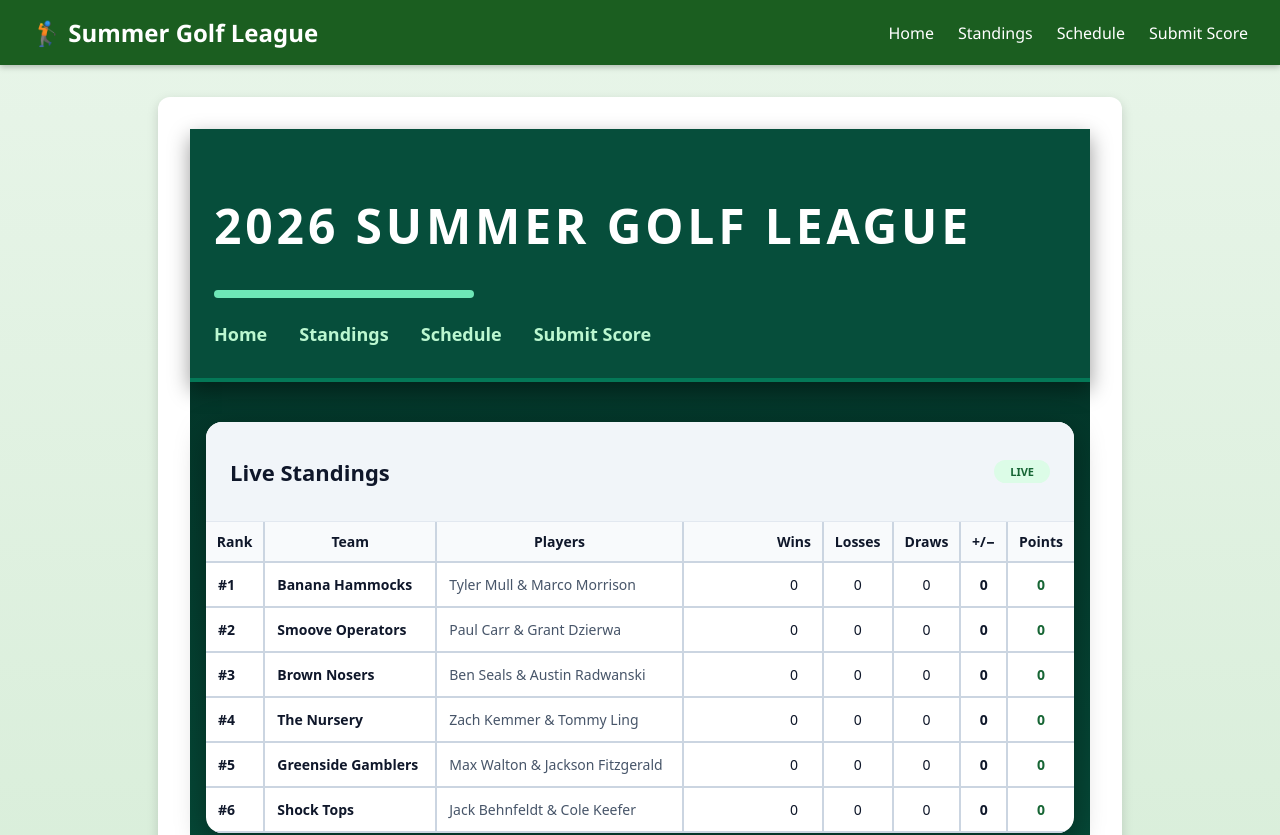
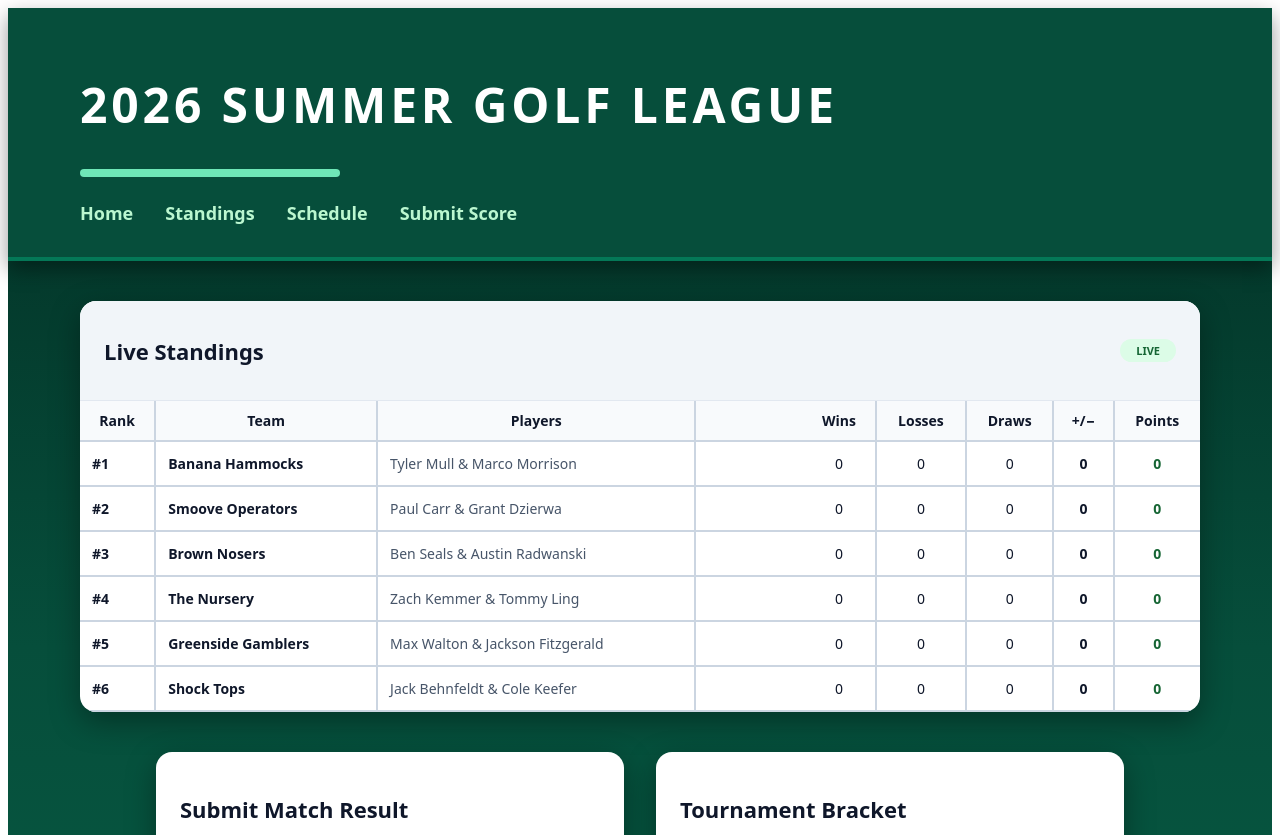
Before and after one commit to tymull24-max/Summer-Golf-League, a Next.js app: page / in a window 1280 px wide. Shown: the top 835 px of the page. Built offline with nearby package versions, Linux system fonts and the light colour scheme.

Commit message:
Update layout.js

```diff
--- a/app/layout.js
+++ b/app/layout.js
@@ -8,58 +8,14 @@ export const metadata = {
 export default function RootLayout({ children }) {
   return (
     <html lang="en">
-      <body
-        style={{
-          margin: 0,
-          fontFamily: "Segoe UI, Roboto, Helvetica, Arial, sans-serif",
-          background: "linear-gradient(180deg, #e8f5e9, #c8e6c9)",
-          minHeight: "100vh",
-        }}
-      >
-        <header
-          style={{
-            background: "#1b5e20",
-            padding: "1rem 2rem",
-            color: "white",
-            display: "flex",
-            justifyContent: "space-between",
-            alignItems: "center",
-            position: "sticky",
-            top: 0,
-            zIndex: 1000,
-            boxShadow: "0 2px 6px rgba(0,0,0,0.25)",
-          }}
-        >
-          <h2 style={{ margin: 0, fontWeight: 600 }}>🏌️ Summer Golf League</h2>
+      <body className="m-0 min-h-screen bg-gradient-to-b from-green-50 to-green-100 font-sans">
 
-          <nav style={{ display: "flex", gap: "1.5rem" }}>
-            <a href="/" style={{ color: "white", textDecoration: "none", fontWeight: 500 }}>
-              Home
-            </a>
-            <a href="/standings" style={{ color: "white", textDecoration: "none", fontWeight: 500 }}>
-              Standings
-            </a>
-            <a href="/schedule" style={{ color: "white", textDecoration: "none", fontWeight: 500 }}>
-              Schedule
-            </a>
-            <a href="/submit-score" style={{ color: "white", textDecoration: "none", fontWeight: 500 }}>
-              Submit Score
-            </a>
-          </nav>
-        </header>
+        {/* OLD HEADER REMOVED */}
 
-        <main
-          style={{
-            maxWidth: "900px",
-            margin: "2rem auto",
-            background: "white",
-            padding: "2rem",
-            borderRadius: "12px",
-            boxShadow: "0 4px 12px rgba(0,0,0,0.15)",
-          }}
-        >
+        <main className="max-w-7xl mx-auto my-8 bg-white p-8 rounded-2xl shadow-xl">
           {children}
         </main>
+
       </body>
     </html>
   );
```
